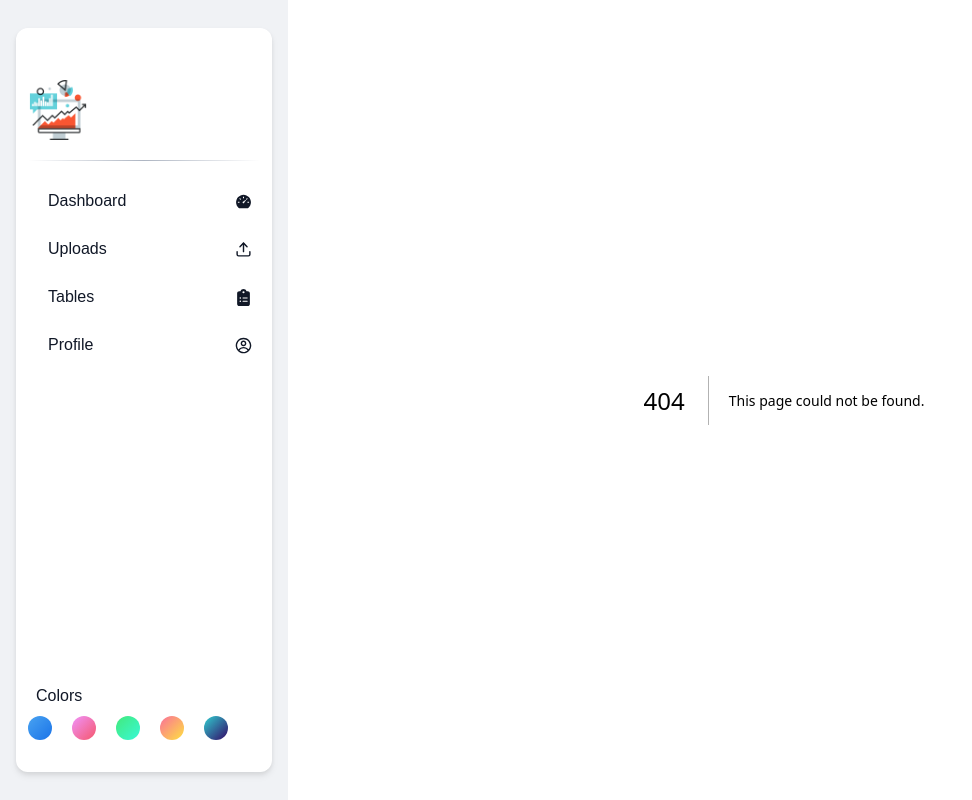
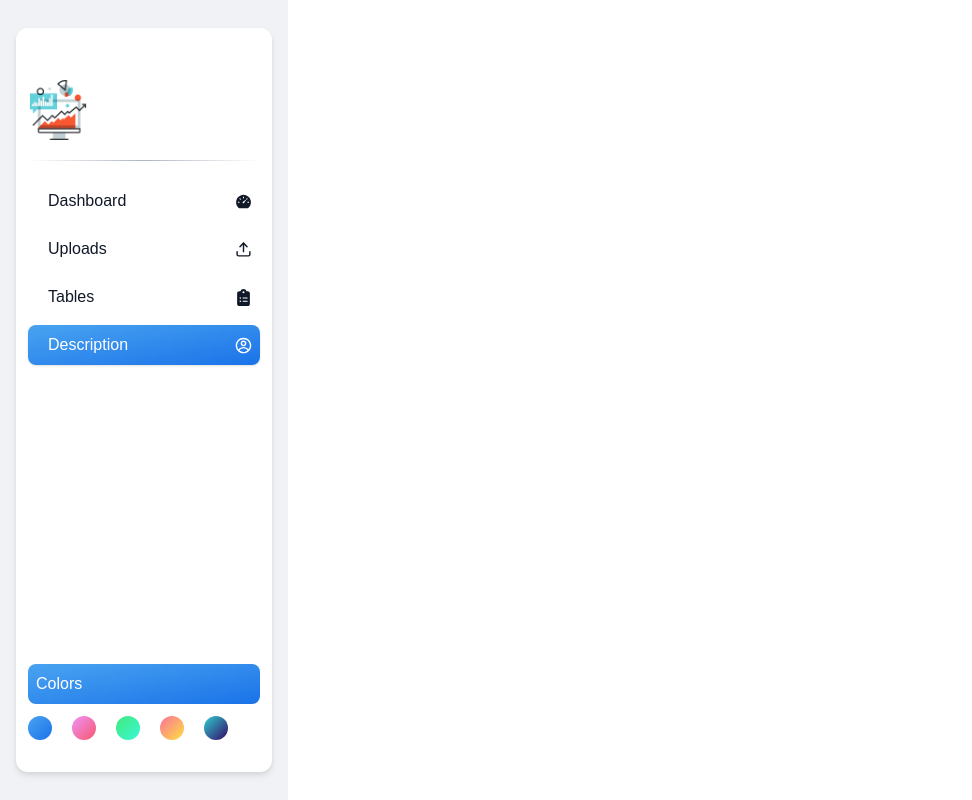
Before and after one commit to NileshMourya/analytics-Dashboard, a Next.js app: page /Des in a window 1280 px wide. Before the commit this address had no page. Shown: the whole page, without its empty margins (0-972 px from the left). Built offline with nearby package versions, Linux system fonts and the light colour scheme.

Commit message:
PIE CHART INTEGRATED

```diff
--- a/package.json
+++ b/package.json
@@ -11,6 +11,7 @@
   "dependencies": {
     "@reduxjs/toolkit": "^2.8.2",
     "flowbite": "^3.1.2",
+    "highcharts": "^12.3.0",
     "idb": "^8.0.3",
     "next": "15.5.2",
     "react": "19.1.0",
--- /dev/null
+++ b/src/app/Des/page.js
@@ -0,0 +1,7 @@
+import React from "react";
+
+const page = () => {
+  return <div></div>;
+};
+
+export default page;
--- a/src/app/components/Cards.js
+++ b/src/app/components/Cards.js
@@ -9,8 +9,6 @@ const Cards = () => {
     (state) => state.excel
   );
   const dispatch = useDispatch();
-
-  console.log(tableContent);
 
   const gradients = [
     "from-[#49a3f1] to-[#1A73E8]",
--- /dev/null
+++ b/src/app/components/Chart.js
@@ -0,0 +1,124 @@
+import React, { useEffect, useMemo, useRef } from "react";
+import Highcharts from "highcharts";
+import { color } from "../utils/colorScheme";
+import { useSelector } from "react-redux";
+import { FaClipboardList } from "react-icons/fa6";
+
+const Chart = ({ table }) => {
+  const { tableContent, colorTheme } = useSelector((state) => state.excel);
+  const chartData = useMemo(() => {
+    const cityCounts = {};
+    table?.forEach((item) => {
+      cityCounts[item.City] = (cityCounts[item.City] || 0) + 1;
+    });
+
+    // Convert to chart data format
+    return Object.keys(cityCounts).map((city) => ({
+      name: city,
+      value: cityCounts[city],
+    }));
+  }, [table]);
+
+  const chartComponent = useRef(null);
+
+  useEffect(() => {
+    if (chartComponent.current) {
+      Highcharts.chart(chartComponent.current, {
+        chart: {
+          type: "pie",
+          zooming: {
+            type: "xy",
+          },
+
+          load: function () {
+            this.update({
+              responsive: {
+                rules: [
+                  {
+                    condition: {
+                      maxWidth: 300,
+                    },
+                    chartOptions: {
+                      plotOptions: {
+                        pie: {
+                          dataLabels: {
+                            enabled: false, // Hide data labels on mobile devices
+                          },
+                        },
+                      },
+                      legend: {
+                        enabled: false, // Optionally hide legend on mobile devices
+                      },
+                    },
+                  },
+                ],
+              },
+            });
+          },
+        },
+
+        title: {
+          text: null,
+        },
+
+        series: [
+          {
+            data: chartData.map((item) => ({
+              name: item.name,
+              y: item.value,
+            })),
+            cursor: "pointer",
+          },
+        ],
+
+        colors: color,
+        plotOptions: {
+          pie: {
+            dataLabels: {
+              formatter: function () {
+                return `<span style="color: ${this.point.color};">${
+                  this.point.name
+                }</span>: ${Highcharts.numberFormat(this.percentage, 2)} %`;
+              },
+              style: {
+                fontSize: "10px",
+                fontFamily: "poppins",
+                cursor: "pointer",
+                fontWeight: 500,
+              },
+            },
+          },
+        },
+        responsive: {
+          rules: [
+            {
+              condition: {
+                maxWidth: 500,
+              },
+              chartOptions: {
+                plotOptions: {
+                  pie: {
+                    dataLabels: {
+                      enabled: false, // Hide data labels on mobile devices
+                    },
+                  },
+                },
+                legend: {
+                  enabled: false, // Optionally hide legend on mobile devices
+                },
+              },
+            },
+          ],
+        },
+      });
+    }
+  }, [chartData]);
+
+  return (
+    <>
+      <div ref={chartComponent} />
+    </>
+  );
+};
+
+export default Chart;
--- a/src/app/components/SideBar.js
+++ b/src/app/components/SideBar.js
@@ -3,9 +3,9 @@
 import Image from "next/image";
 import Link from "next/link";
 import { usePathname } from "next/navigation";
-import React, { useState } from "react";
+import React, { useEffect, useState } from "react";
 import { useDispatch, useSelector } from "react-redux";
-import { setColorTheme } from "../store/excelSlice";
+import { setColorTheme, setColorValue } from "../store/excelSlice";
 import { AiFillDashboard } from "react-icons/ai";
 import { FiUpload } from "react-icons/fi";
 import { FaClipboardList } from "react-icons/fa6";
@@ -13,14 +13,14 @@ import { CgProfile } from "react-icons/cg";
 
 const SideBar = ({ open, setOpen }) => {
   const dispatch = useDispatch();
-  const { colorTheme } = useSelector((state) => state.excel);
+  const { colorTheme, colorValue } = useSelector((state) => state.excel);
   const pathname = usePathname();
 
   const navigation = [
     { name: "Dashboard", links: "/", icon: <AiFillDashboard size={17} /> },
     { name: "Uploads", links: "/uploads", icon: <FiUpload size={17} /> },
     { name: "Tables", links: "/tables", icon: <FaClipboardList size={17} /> },
-    { name: "Profile", links: "/profile", icon: <CgProfile size={17} /> },
+    { name: "Description", links: "/Des", icon: <CgProfile size={17} /> },
   ];
 
   // Normalize paths for reliable matching
@@ -37,25 +37,31 @@ const SideBar = ({ open, setOpen }) => {
     return a === b || a.startsWith(b + "/");
   };
 
-  // Gradient per theme (ensure bg-gradient-to-br is included)
+  useEffect(() => {
     let gradient = "bg-gradient-to-br from-[#49a3f1] to-[#1A73E8]";
-  switch (colorTheme) {
+    switch (colorValue) {
       case "blue":
         gradient = "bg-gradient-to-br from-[#49a3f1] to-[#1A73E8]";
         break;
       case "pink":
         gradient = "bg-gradient-to-br from-[#f093fb] to-[#f5576c]";
+
         break;
       case "green":
         gradient = "bg-gradient-to-br from-[#43e97b] to-[#38f9d7]";
+
         break;
       case "yellow":
         gradient = "bg-gradient-to-br from-[#fa709a] to-[#fee140]";
+
         break;
       case "darkBlue":
         gradient = "bg-gradient-to-br from-[#30cfd0] to-[#330867]";
+
         break;
     }
+    dispatch(setColorTheme(gradient));
+  }, [colorValue, dispatch]);
 
   return (
     <div>
@@ -90,9 +96,7 @@ const SideBar = ({ open, setOpen }) => {
         aria-label="Sidebar"
       >
         <div
-          className={`relative px-3 w-64 py-4 drop-shadow-md overflow-y-auto h-[93%] ${
-            colorTheme === "blue" ? "bg-[#191919]" : "bg-white"
-          } rounded-xl dark:bg-gray-800`}
+          className={`relative px-3 w-64 py-4 drop-shadow-md overflow-y-auto h-[93%] bg-white rounded-xl dark:bg-gray-800`}
         >
           {/* Logo */}
           <div className="w-full h-24 flex items-end">
@@ -113,10 +117,10 @@ const SideBar = ({ open, setOpen }) => {
               const active = isActive(pathname, item.links);
               const baseItem = "flex items-center p-2 rounded-lg transition";
               const inactive =
-                colorTheme === "blue"
-                  ? "text-white/90 hover:bg-gray-800"
+                colorValue === "blue"
+                  ? "text-gray/900 hover:bg-gray-100"
                   : "text-gray-900 hover:bg-gray-100";
-              const activeCls = `${gradient} text-white shadow`;
+              const activeCls = `${colorTheme} text-white shadow`;
 
               return (
                 <li key={item.links}>
@@ -136,38 +140,34 @@ const SideBar = ({ open, setOpen }) => {
 
           {/* Color picker */}
           <div className="absolute bottom-8 left-0 right-0">
-            <div
-              className={`${
-                colorTheme === "blue" ? "text-white" : "text-gray-900"
-              } ms-3 p-2 mt-4`}
-            >
-              Colors
+            <div className={`m-3 rounded-lg p-2 mt-4 ${colorTheme}`}>
+              <p className=" text-white ">Colors</p>
             </div>
             <div className="flex flex-row ms-3 gap-5">
               <button
                 aria-label="Blue theme"
                 className="bg-gradient-to-br from-[#49a3f1] to-[#1A73E8] w-6 h-6 rounded-full"
-                onClick={() => dispatch(setColorTheme("blue"))}
+                onClick={() => dispatch(setColorValue("blue"))}
               />
               <button
                 aria-label="Pink theme"
                 className="bg-gradient-to-br from-[#f093fb] to-[#f5576c] w-6 h-6 rounded-full"
-                onClick={() => dispatch(setColorTheme("pink"))}
+                onClick={() => dispatch(setColorValue("pink"))}
               />
               <button
                 aria-label="Green theme"
                 className="bg-gradient-to-br from-[#43e97b] to-[#38f9d7] w-6 h-6 rounded-full"
-                onClick={() => dispatch(setColorTheme("green"))}
+                onClick={() => dispatch(setColorValue("green"))}
               />
               <button
                 aria-label="Yellow theme"
                 className="bg-gradient-to-br from-[#fa709a] to-[#fee140] w-6 h-6 rounded-full"
-                onClick={() => dispatch(setColorTheme("yellow"))}
+                onClick={() => dispatch(setColorValue("yellow"))}
               />
               <button
                 aria-label="Dark blue theme"
                 className="bg-gradient-to-br from-[#30cfd0] to-[#330867] w-6 h-6 rounded-full"
-                onClick={() => dispatch(setColorTheme("darkBlue"))}
+                onClick={() => dispatch(setColorValue("darkBlue"))}
               />
             </div>
           </div>
--- /dev/null
+++ b/src/app/components/SummaryChart.js
@@ -0,0 +1,115 @@
+import React, { useEffect, useMemo, useRef } from "react";
+import Highcharts from "highcharts";
+import { color } from "../utils/colorScheme";
+import { useSelector } from "react-redux";
+
+const SummaryChart = () => {
+  const { summary } = useSelector((state) => state.excel);
+
+  const summaryData = useMemo(() => {
+    const total = summary.reduce((sum, item) => sum + item.count, 0);
+    return summary.map((item) => ({
+      name: item.make,
+      y: (item.count / total) * 100, // percentage
+    }));
+  }, [summary]);
+
+  const chartComponent = useRef(null);
+
+  useEffect(() => {
+    if (chartComponent.current) {
+      Highcharts.chart(chartComponent.current, {
+        chart: {
+          type: "pie",
+          zooming: {
+            type: "xy",
+          },
+
+          load: function () {
+            this.update({
+              responsive: {
+                rules: [
+                  {
+                    condition: {
+                      maxWidth: 300,
+                    },
+                    chartOptions: {
+                      plotOptions: {
+                        pie: {
+                          dataLabels: {
+                            enabled: false, // Hide data labels on mobile devices
+                          },
+                        },
+                      },
+                      legend: {
+                        enabled: false, // Optionally hide legend on mobile devices
+                      },
+                    },
+                  },
+                ],
+              },
+            });
+          },
+        },
+
+        title: {
+          text: null,
+        },
+
+        series: [
+          {
+            data: summaryData.map((item) => ({
+              name: item.name,
+              y: item.y,
+            })),
+            cursor: "pointer",
+          },
+        ],
+
+        colors: color,
+        plotOptions: {
+          pie: {
+            dataLabels: {
+              formatter: function () {
+                return `<span style="color: ${this.point.color};">${
+                  this.point.name
+                }</span>: ${Highcharts.numberFormat(this.percentage, 2)} %`;
+              },
+              style: {
+                fontSize: "10px",
+                fontFamily: "poppins",
+                cursor: "pointer",
+                fontWeight: 500,
+              },
+            },
+          },
+        },
+        responsive: {
+          rules: [
+            {
+              condition: {
+                maxWidth: 300,
+              },
+              chartOptions: {
+                plotOptions: {
+                  pie: {
+                    dataLabels: {
+                      enabled: false, // Hide data labels on mobile devices
+                    },
+                  },
+                },
+                legend: {
+                  enabled: false, // Optionally hide legend on mobile devices
+                },
+              },
+            },
+          ],
+        },
+      });
+    }
+  }, [summaryData]);
+
+  return <div ref={chartComponent} />;
+};
+
+export default SummaryChart;
--- a/src/app/components/Tables.js
+++ b/src/app/components/Tables.js
@@ -1,6 +1,10 @@
-import React, { useState } from "react";
+import React, { useEffect, useRef, useState } from "react";
 import { FaClipboardList } from "react-icons/fa";
 import { useSelector } from "react-redux";
+import Highcharts from "highcharts";
+import { color } from "../utils/colorScheme";
+import Chart from "./Chart";
+import SummaryChart from "./SummaryChart";
 
 const records = [
   "2020 Census",
@@ -22,7 +26,7 @@ const records = [
   "Vehicle Location",
 ];
 const Tables = () => {
-  const { excelData, tableContent, groupData } = useSelector(
+  const { excelData, tableContent, groupData, colorTheme } = useSelector(
     (state) => state.excel
   );
 
@@ -42,9 +46,39 @@ const Tables = () => {
 
   return (
     <>
-      <div className="flex flex-row items-center mt-4 p-2 -mb-1 gap-2 justify-start max-w-60 bg-white rounded-t-lg">
-        <label className=" ">{tableContent}</label>
-        <FaClipboardList color="blacl" />
+      <div className="w-full flex flex-col md:flex-row justify-between items-center gap-4 ">
+        <div
+          className="w-full md:w-1/2 h-96 flex justify-center "
+          style={{ flexDirection: "column" }}
+        >
+          <div
+            className={`flex flex-row p-2  gap-2  max-w-60 ${colorTheme} rounded-t-lg items-center`}
+          >
+            <label className="text-white">{tableContent}</label>
+            <FaClipboardList color="white" />
+          </div>
+          <Chart table={table} />
+        </div>
+
+        <div
+          className="w-full md:w-1/2 h-96 flex justify-center "
+          style={{ flexDirection: "column" }}
+        >
+          <div
+            className={`flex flex-row p-2  gap-2  max-w-60 ${colorTheme} rounded-t-lg items-center`}
+          >
+            <label className="text-white">summary</label>
+            <FaClipboardList color="white" />
+          </div>
+          <SummaryChart />
+        </div>
+      </div>
+
+      <div
+        className={`flex flex-row items-center mt-4 p-2 -mb-1 gap-2 justify-start max-w-60 ${colorTheme} rounded-t-lg`}
+      >
+        <label className="text-white">{tableContent}</label>
+        <FaClipboardList color="white" />
       </div>
       <div className="relative overflow-x-auto shadow-md sm:rounded-lg">
         <table className="w-full text-sm text-left rtl:text-right text-gray-500 dark:text-gray-400">
@@ -105,7 +139,7 @@ const Tables = () => {
           <button
             onClick={() => setCurrentPage((p) => Math.max(p - 1, 1))}
             disabled={currentPage === 1}
-            className="px-3 py-1 bg-gray-200 rounded disabled:opacity-50"
+            className={`px-3 py-1 ${colorTheme} text-white rounded disabled:opacity-50`}
           >
             Prev
           </button>
@@ -117,7 +151,7 @@ const Tables = () => {
           <button
             onClick={() => setCurrentPage((p) => Math.min(p + 1, totalPages))}
             disabled={currentPage === totalPages}
-            className="px-3 py-1 bg-gray-200 rounded disabled:opacity-50"
+            className={`px-3 py-1 ${colorTheme} text-white rounded disabled:opacity-50`}
           >
             Next
           </button>
--- a/src/app/store/excelSlice.js
+++ b/src/app/store/excelSlice.js
@@ -12,6 +12,7 @@ const initialState = {
   groupData: null,
   summary: null,
   colorTheme: null,
+  colorValue: null,
 };
 
 const excelSlice = createSlice({
@@ -48,6 +49,9 @@ const excelSlice = createSlice({
     setColorTheme(state, action) {
       state.colorTheme = action.payload;
     },
+    setColorValue(state, action) {
+      state.colorValue = action.payload;
+    },
   },
 });
 
@@ -61,6 +65,7 @@ export const {
   setGroupData,
   setSummary,
   setColorTheme,
+  setColorValue,
 } = excelSlice.actions;
 export default excelSlice.reducer;
 
--- a/src/app/uploads/page.js
+++ b/src/app/uploads/page.js
@@ -3,10 +3,11 @@ import React, { useEffect } from "react";
 import { useDispatch, useSelector } from "react-redux";
 import { parseExcelFile, setExcelData } from "../store/excelSlice";
 import toast from "react-hot-toast";
+import { GiCloudUpload } from "react-icons/gi";
 
 const Page = () => {
   const dispatch = useDispatch();
-  const { excelData, loading, error } = useSelector((state) => state.excel);
+  const { colorTheme } = useSelector((state) => state.excel);
 
   const handleFileChange = (e) => {
     const uploadedFile = e.target.files[0];
@@ -17,24 +18,32 @@ const Page = () => {
   };
 
   return (
-    <div className="w-full h-screen flex justify-center items-center">
-      <div
-        className="p-6 w-2/5 h-60 flex justify-center items-center border border-dashed border-cyan-500 rounded-xl"
-        style={{ flexDirection: "column" }}
-      >
-        <p>Upload file here</p>
+    <div className="w-full h-screen flex justify-center items-center bg-gray-50">
+      <div className="p-8 w-2/5 h-72 flex flex-col justify-center items-center border-2 border-dashed border-cyan-400 rounded-2xl shadow-md hover:shadow-lg transition duration-300 ease-in-out bg-white">
         <input
           type="file"
           id="myFile"
           className="hidden"
           onChange={handleFileChange}
         />
+
+        {/* Gradient Icon */}
+        <GiCloudUpload
+          size={70}
+          className="bg-gradient-to-br from-[#f093fb] to-[#f5576c] text-transparent bg-clip-text mb-4"
+        />
+
+        {/* Upload Label */}
         <label
           htmlFor="myFile"
-          className="bg-[#007bff] text-white rounded-xl cursor-pointer p-4"
+          className={`text-lg font-semibold rounded-xl cursor-pointer px-6 py-3  ${colorTheme} text-white hover:scale-105 transition-transform`}
         >
-          Choose File
+          Click here to upload
         </label>
+
+        <p className="text-sm text-gray-500 mt-3">
+          Supported formats: csv, xlsx
+        </p>
       </div>
     </div>
   );
--- /dev/null
+++ b/src/app/utils/colorScheme.js
@@ -0,0 +1,123 @@
+export const color = [
+  "#FF6384",
+  "#36A2EB",
+  "#FFCE56",
+  "#4BC0C0",
+  "#9966FF",
+  "#FF8C00",
+  "#33FF33",
+  "#FFD700",
+  "#7B68EE",
+  "#FF4500",
+  "#1E90FF",
+  "#FF69B4",
+  "#20B2AA",
+  "#FFA07A",
+  "#9370DB",
+  "#4682B4",
+  "#008080",
+  "#8A2BE2",
+  "#A52A2A",
+  "#DEB887",
+  "#5F9EA0",
+  "#D2691E",
+  "#FF7F50",
+  "#6495ED",
+  "#DC143C",
+  "#B8860B",
+  "#7FFF00",
+  "#BDB76B",
+  "#8B008B",
+  "#556B2F",
+  "#FF4500",
+  "#DA70D6",
+  "#ADFF2F",
+  "#808080",
+  "#DAA520",
+  "#008080",
+  "#2F4F4F",
+  "#8B0000",
+  "#00008B",
+  "#8B4513",
+  "#A9A9A9",
+  "#2E8B57",
+  "#800080",
+  "#4B0082",
+  "#DB7093",
+  "#808000",
+  "#9370DB",
+  "#BA55D3",
+  "#8B008B",
+  "#8FBC8F",
+  "#9932CC",
+  "#9ACD32",
+  "#B0C4DE",
+  "#D3D3D3",
+  "#D2B48C",
+  "#00BFFF",
+  "#8A2BE2",
+  "#32CD32",
+  "#FF69B4",
+  "#CD5C5C",
+  "#7CFC00",
+  "#FFD700",
+  "#FFA500",
+  "#FF4500",
+  "#F08080",
+  "#87CEEB",
+  "#FA8072",
+  "#F0E68C",
+  "#E0FFFF",
+  "#8B0000",
+  "#FF6347",
+  "#40E0D0",
+  "#FF00FF",
+  "#808080",
+  "#C0C0C0",
+  "#FFFF00",
+  "#00FF00",
+  "#CD853F",
+  "#A0522D",
+  "#FF4500",
+  "#FFD700",
+  "#32CD32",
+  "#FF69B4",
+  "#CD5C5C",
+  "#7CFC00",
+  "#F08080",
+  "#87CEEB",
+  "#FA8072",
+  "#F0E68C",
+  "#E0FFFF",
+  "#8B0000",
+  "#FF6347",
+  "#40E0D0",
+  "#FF00FF",
+  "#808080",
+  "#C0C0C0",
+  "#FFFF00",
+  "#00FF00",
+  "#CD853F",
+  "#A0522D",
+  "#FF4500",
+  "#FFD700",
+  "#32CD32",
+  "#FF69B4",
+  "#CD5C5C",
+  "#7CFC00",
+  "#F08080",
+  "#87CEEB",
+  "#FA8072",
+  "#F0E68C",
+  "#E0FFFF",
+  "#8B0000",
+  "#FF6347",
+  "#40E0D0",
+  "#FF00FF",
+  "#808080",
+  "#C0C0C0",
+  "#FFFF00",
+  "#00FF00",
+  "#CD853F",
+  "#A0522D",
+];
--- a/src/app/utils/db.js
+++ b/src/app/utils/db.js
@@ -1,6 +1,7 @@
 import { openDB } from "idb";
 import { usePathname } from "next/navigation";
 import { useEffect } from "react";
+import toast from "react-hot-toast";
 
 export const initDB = async () => {
   return openDB("ExcelDB", 1, {
@@ -15,6 +16,7 @@ export const initDB = async () => {
 export const saveExcelData = async (key, data) => {
   const db = await initDB();
   await db.put("files", data, key);
+  toast.success("Data save successfully");
 };
 
 export const getExcelData = async (key) => {
```
Also changed, not shown: 1 other file (tests, documents, lock files or other folders). Lines whose indentation alone changed are shown as unchanged.
